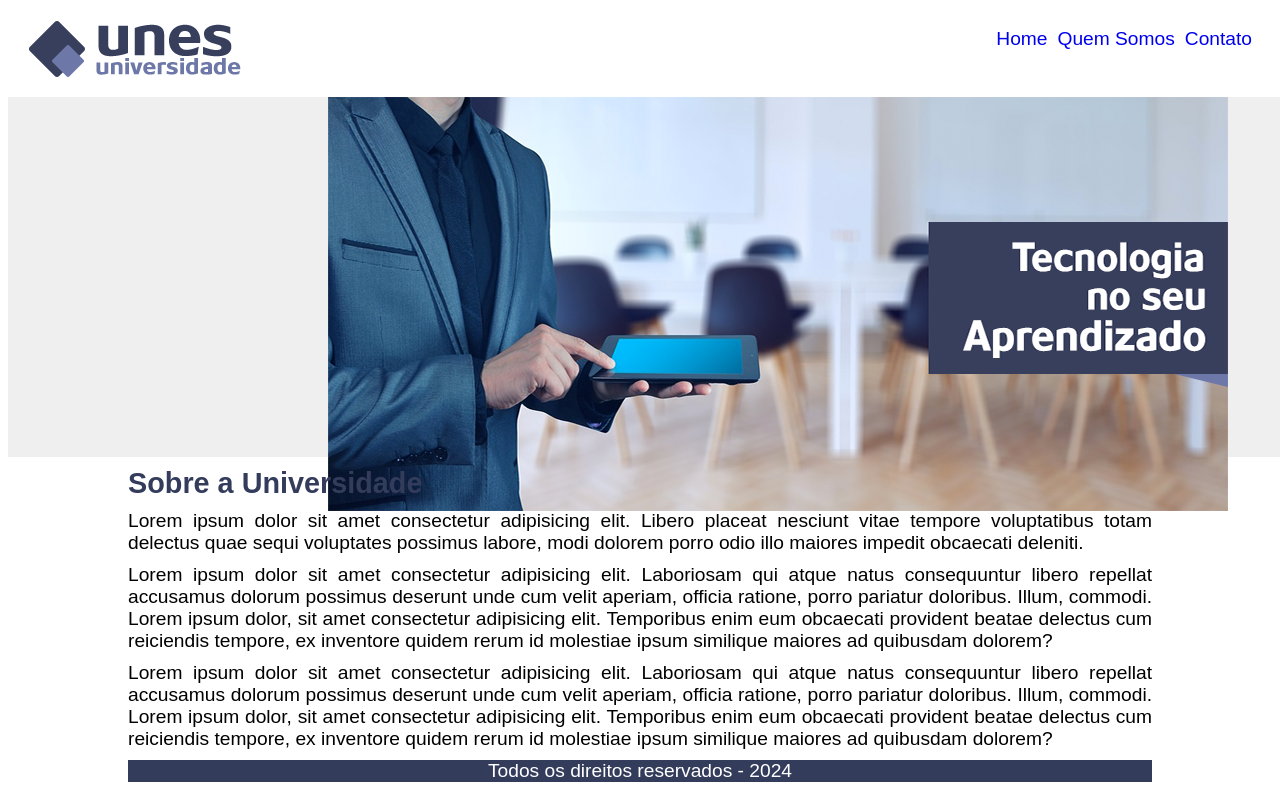
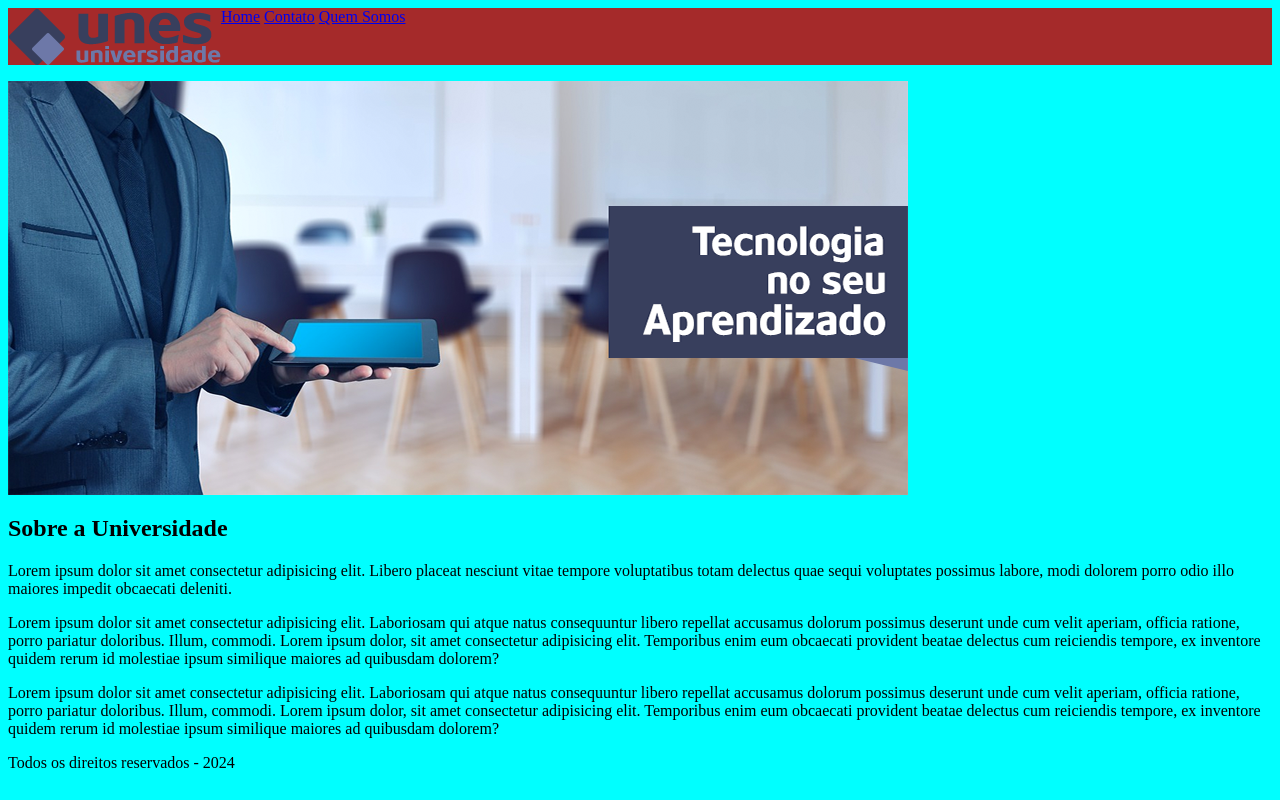
Before and after one commit to Deciosouza/html-css, a plain HTML site: page exercicios/ex003/index.html in a window 1280 px wide. Drawn offline with Linux system fonts and the light colour scheme; files that its build step writes are made by us from their sources.

Commit message:
que foda

```diff
--- a/exercicios/estilo/style.css
+++ /dev/null
@@ -1,104 +0,0 @@
-@charset "UTF-8";
-
-/* CONFIGURAÇÃO DE COR E FONT GLOBAL */
-
-:root {
-    --cor0: #FFFFFF;
-    --cor1: #EFEFEF;
-    --cor2: #6978AB;
-    --cor3: #343C5C;
-
-    --font-padrao: Arial, Verdana, Helvetica, sans-serif;
-}
-
-/* CONFIGURAÇÃO DE COR CORPO TODO */
-
-body, ul, li {
-    margin-top: 0px;
-    padding: 0px;
-    list-style: none;
-    font-size: 1.2rem;
-    font-family: Arial, Helvetica, sans-serif;
-    background-color: var(--cor0)
-}
-
-a {
-    text-decoration: none;
-}
-
-
-.header {
-    background: #FFFFFF;
-    display: flex;
-    flex-flow: row wrap;
-    justify-content: space-between;
-    align-items: center;
-    padding: 20px;
-}
-
-/* CONFIGURAÇÃO ESPAÇO DE NAVEGAÇÃO */
-
-.menu {
-    display: flex;
-
-}
-
-.menu li {
-    margin-left: 10px;
-}
-
-.menu li a {
-    display: block;
-    padding: 0px
-}
-
-/* CONFIGURAÇÃO ESPAÇO DE CONTEÚDO PRINCIPAL */
-
-.main {
-    background: #EFEFEF;
-    padding:0px;
-
-    display: flex;
-    flex-flow: row wrap;
-    height: 45vh;
-    width: 100vw;
-    justify-content: center;
-    align-items: center;
-}
-
-.main>p {
-    padding-top: 0px;
-    flex-flow: row wrap;
-    width: 50vw;
-    padding-top: 0%;
-    padding-bottom: 0%;
-    margin-top: 0px;
-    margin-bottom: 0px;
-    align-items: center;
-
-}
-
-/* CONFIGURAÇÃO ESPAÇO DE ARTIGO PRINCIPAL */
-
-article>h1 {
-    color: #343C5C;
-    margin: 10px 120px 10px 120px;
-}
-
-article>p {
-    text-align: justify;
-}
-/* CONFIGURAÇÃO DE PARÁGRAFO */
-
-p {
-    color: black;
-    margin: 10px 120px 10px 120px;
-}
-
-/* CONFIGURAÇÃO DO RODAPÉ */
-
-.footer>p {
-    background-color: var(--cor3);
-    color: var(--cor0);
-    text-align: center;
-}
--- a/exercicios/ex003/index.html
+++ b/exercicios/ex003/index.html
@@ -1,5 +1,4 @@
-<!DOCTYPE html>
-<html lang="pt-BR">
+<!DOCTYPE ht<html lang="pt-BR">
   <head>
     <meta charset="UTF-8">
     <meta name="viewport" content="width=device-width, initial-scale=1.0">
@@ -8,14 +7,12 @@
     <link rel="stylesheet" href="style.css">
   </head>
   <body>
-    <header class="header">
-        <img src="imagens/logo.png">
+    <header class="container">
+      <img src="imagens/logo.png">
         <nav>
-        <ul class="menu">
-          <li><a href="#">Home</a></li>
-          <li><a href="#">Quem Somos</a></li>
-          <li><a href="#">Contato</a></li>
-        </ul>
+          <a href="#">Home</a>
+          <a href="#">Contato</a>
+          <a href="#">Quem Somos</a>
       </nav>
     </header>
     <main class="main">
--- /dev/null
+++ b/exercicios/style.css
@@ -0,0 +1,23 @@
+@charset "UTF-8";
+
+body {
+ background-color: aqua;
+}
+
+.container {
+    display: flex;
+    background-color: brown;
+}
+
+/* CONFIGURAÇÃO DE COR E FONT GLOBAL */
+
+:root {
+    --cor0: #FFFFFF;
+    --cor1: #EFEFEF;
+    --cor2: #6978AB;
+    --cor3: #343C5C;
+
+    --font-padrao: Arial, Verdana, Helvetica, sans-serif;
+}
+
+/* CONFIGURAÇÃO DE COR CORPO TODO */
```
